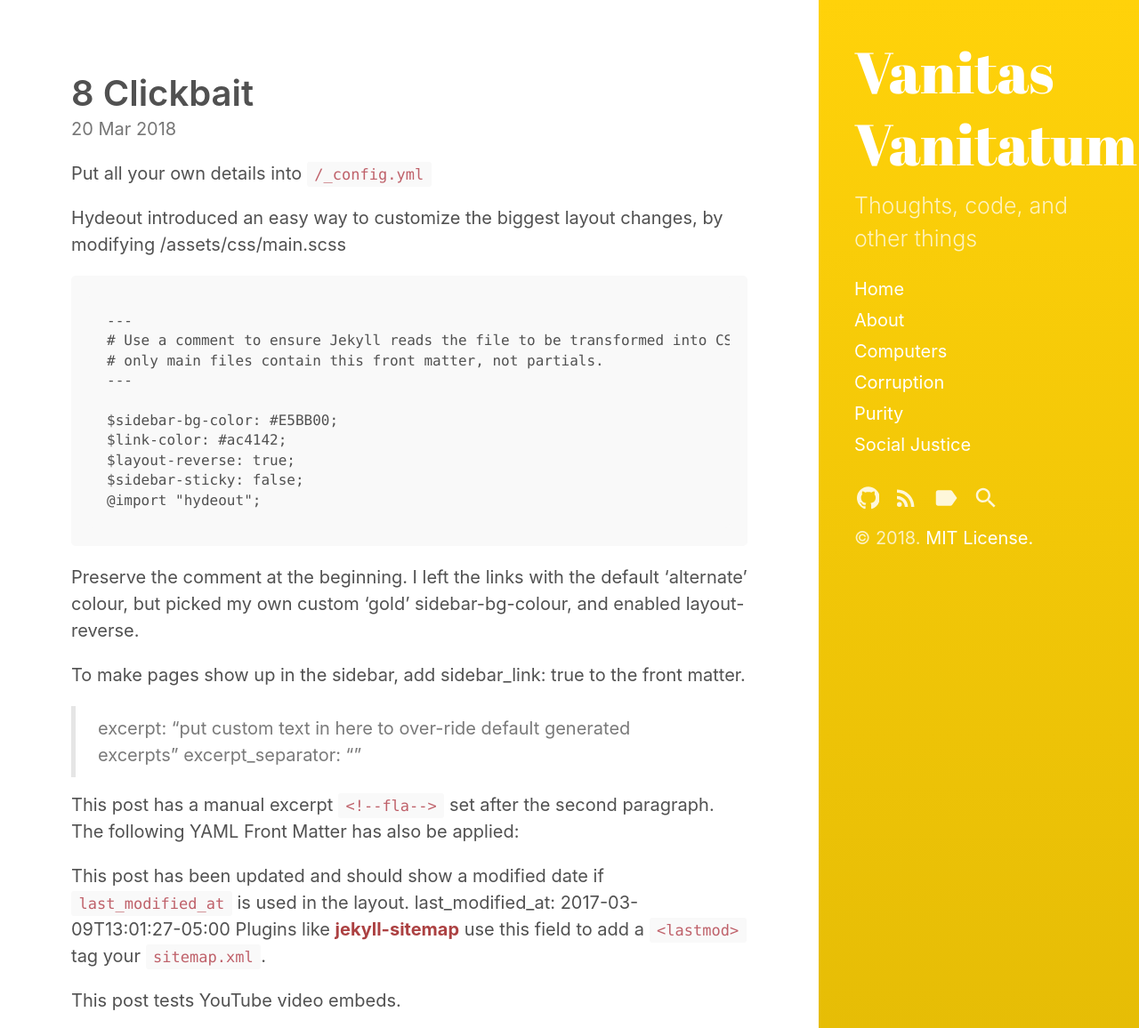
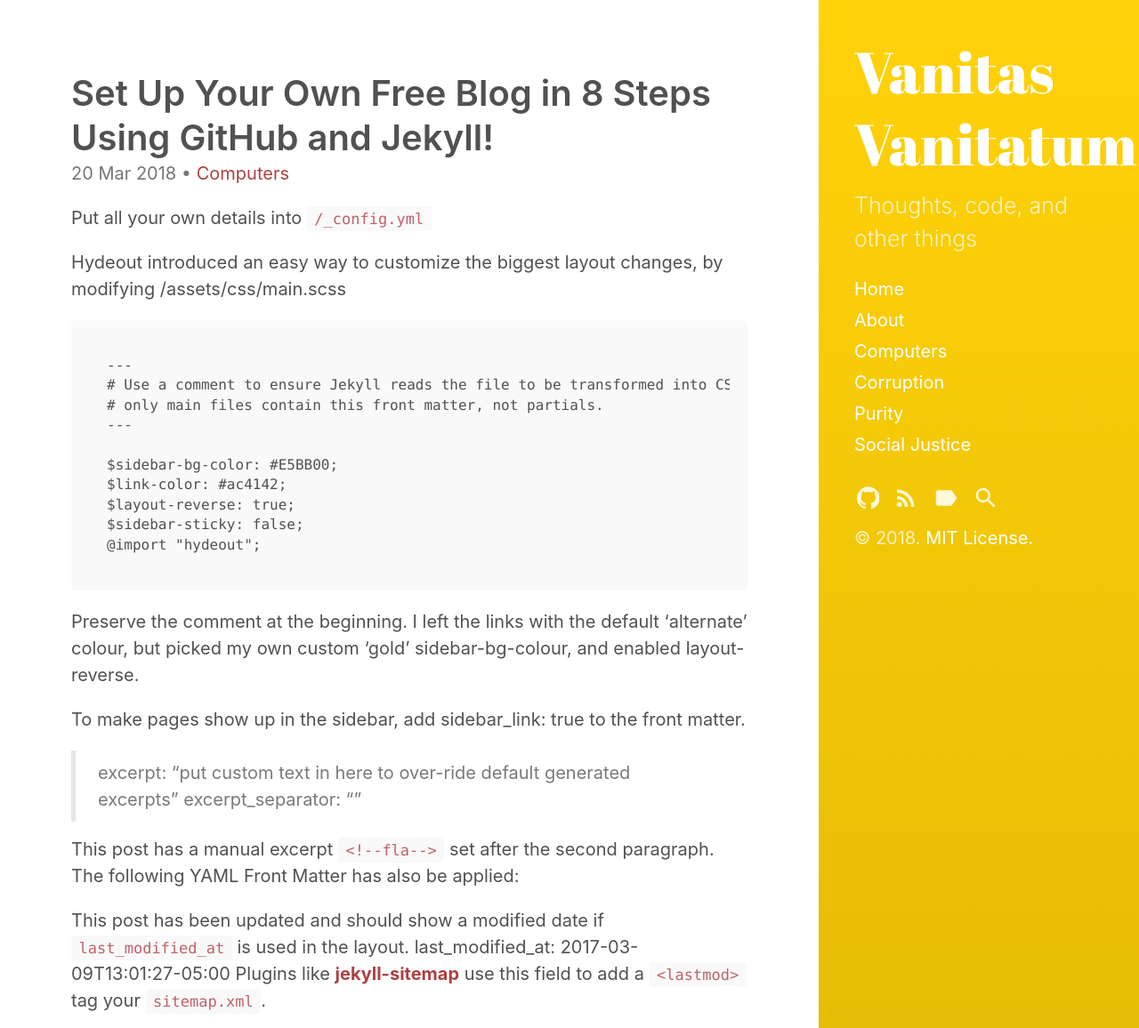
Before and after one commit to VanitasVanitatum/VanitasVanitatum.github.io, a Jekyll site: the page built from _posts/2018-03-20-set-up-your-own-free-blog-in-8-steps-using-github-and-jekyll.md, in a window 1280 px wide, cut to the strip 0-1156 px from the top of the page. Shown: the whole strip at 89% size. Built offline with Jekyll 4.4.1, drawn with Linux system fonts in a browser that asks for light colours; comment, search, counter and statistics services are not loaded; some of the changed text lies outside the part shown.

Commit message:
pls don't break

```diff
--- a/_posts/2018-03-20-set-up-your-own-free-blog-in-8-steps-using-github-and-jekyll.md
+++ b/_posts/2018-03-20-set-up-your-own-free-blog-in-8-steps-using-github-and-jekyll.md
@@ -1,6 +1,13 @@
 ---
 layout: post
-title: 8 Clickbait
+title: "Set Up Your Own Free Blog in 8 Steps Using GitHub and Jekyll!"
+categories:
+  - Computers
+tags:
+  - Computers
+  - GitHub
+  - Future Academy
+last_modified_at: 2018-03-20T12:57:42-05:00
 ---
 
 
```
